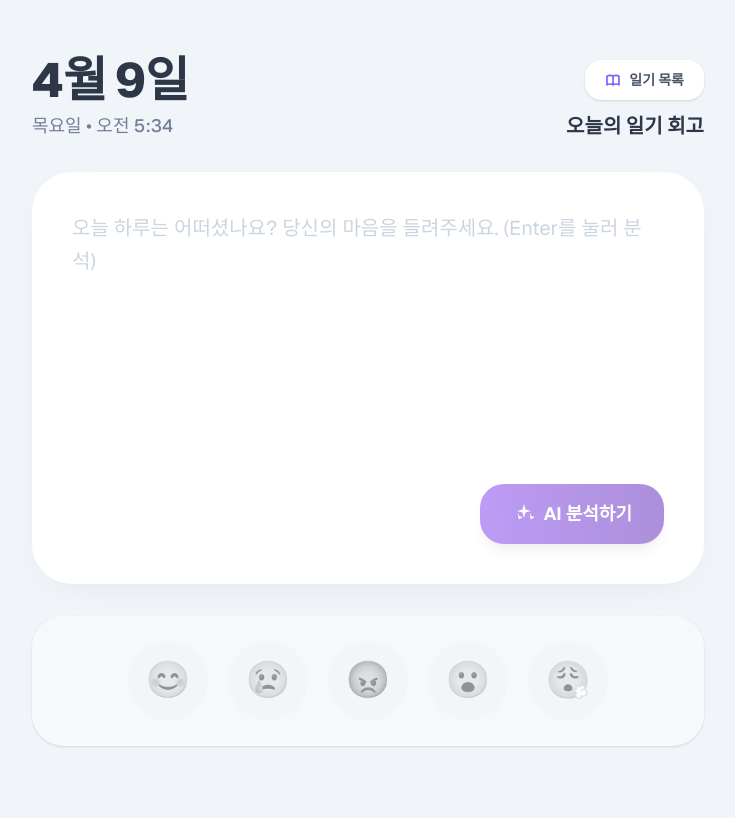
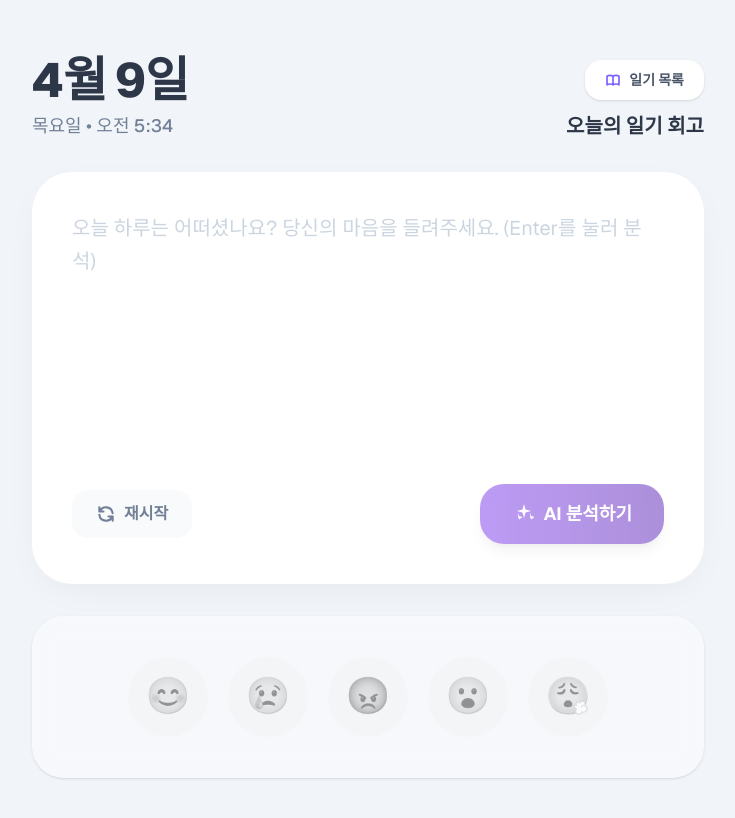
Before and after one commit to jkphusvega/-practice-diary-ai, a Next.js app: page / in a window 1280 px wide. Shown: the top 818 px of the page, without its empty margins (272-1007 px from the left). Built offline with nearby package versions, Linux system fonts and the light colour scheme.

Commit message:
feat: add auto title generation, restart, and save buttons

```diff
--- a/app/actions.ts
+++ b/app/actions.ts
@@ -14,12 +14,15 @@ export async function analyzeDiary(content: string) {
       model: google('gemini-3.1-flash-lite-preview'),
       schema: z.object({
         sentimentId: z.enum(['happy', 'sad', 'angry', 'surprised', 'tired']),
+        title: z.string().describe('일기 내용을 한 문장으로 요약한 감성적인 제목'),
         analysis: z.string().describe('일기에 대한 따뜻하고 공감되는 감성 분석 메시지'),
       }),
       prompt: `
         다음은 사용자가 작성한 일기 내용입니다.
-        이 일기를 읽고 사용자의 감성을 분석하여 가장 적절한 감성 ID 하나를 선택하고,
-        그 이유와 함께 사용자에게 해줄 수 있는 따뜻한 분석 결과를 작성해 주세요.
+        이 일기를 읽고 다음 작업을 수행해 주세요:
+        1. 사용자의 감성을 분석하여 가장 적절한 감성 ID 하나 선택
+        2. 일기 내용을 요약하는 감성적이고 짧은 제목 생성 (5~10자 내외)
+        3. 그 이유와 함께 사용자에게 해줄 수 있는 따뜻한 분석 결과 작성
 
         감성 ID 목록:
         - happy: 행복, 기쁨, 즐거움
@@ -31,7 +34,7 @@ export async function analyzeDiary(content: string) {
         일기 내용:
         "${content}"
 
-        답변은 한국어로 작성해 주세요.
+        대화하듯 한국어로 따뜻하게 답변해 주세요.
       `,
     });
 
--- a/app/page.tsx
+++ b/app/page.tsx
@@ -17,6 +17,7 @@ export default function Home() {
   const [analyzing, setAnalyzing] = useState(false);
   const [selectedSentiment, setSelectedSentiment] = useState<string | null>(null);
   const [analysisResult, setAnalysisResult] = useState("");
+  const [diaryTitle, setDiaryTitle] = useState("");
   const [currentTime, setCurrentTime] = useState(new Date());
 
   // Update time every minute
@@ -47,16 +48,32 @@ export default function Home() {
     setAnalyzing(true);
     setSelectedSentiment(null);
     setAnalysisResult("");
+    setDiaryTitle("");
 
     try {
       const result = await analyzeDiary(diary);
       setSelectedSentiment(result.sentimentId);
+      setDiaryTitle(result.title);
       setAnalysisResult(result.analysis);
     } catch (error: any) {
       alert(error.message || "분석 중 오류가 발생했습니다.");
     } finally {
       setAnalyzing(false);
     }
+  };
+
+  const handleRestart = () => {
+    if (confirm("일기를 초기화하고 다시 작성하시겠습니까?")) {
+      setDiary("");
+      setSelectedSentiment(null);
+      setAnalysisResult("");
+      setDiaryTitle("");
+    }
+  };
+
+  const handleSave = () => {
+    alert("일기가 성공적으로 저장되었습니다!");
+    // Later, this could save to a database.
   };
 
   return (
@@ -98,7 +115,16 @@ export default function Home() {
             }}
           />
 
-          <div className="mt-4 flex justify-end">
+          <div className="mt-4 flex justify-between items-center">
+            <button
+              onClick={handleRestart}
+              className="flex items-center gap-2 rounded-2xl bg-gray-50 px-6 py-3 text-base font-bold text-[#718096] transition-all hover:bg-gray-100 hover:text-[#4A5568] active:scale-95"
+            >
+              <svg className="w-5 h-5" fill="none" stroke="currentColor" viewBox="0 0 24 24">
+                <path strokeLinecap="round" strokeLinejoin="round" strokeWidth="2.5" d="M4 4v5h.582m15.356 2A8.001 8.001 0 004.582 9m0 0H9m11 11v-5h-.581m0 0a8.003 8.003 0 01-15.357-2m15.357 2H15" />
+              </svg>
+              재시작
+            </button>
             <button
               onClick={handleAnalyze}
               disabled={analyzing || !diary.trim()}
@@ -124,7 +150,14 @@ export default function Home() {
         </div>
 
         {/* Sentiment Display */}
-        <div className="flex justify-center rounded-[32px] bg-white/40 p-6 shadow-sm backdrop-blur-md border border-white/20">
+        <div className="flex flex-col items-center gap-6 rounded-[32px] bg-white/40 p-10 shadow-sm backdrop-blur-md border border-white/20">
+          {diaryTitle && (
+            <div className="animate-in fade-in slide-in-from-top-2 duration-500 mb-2">
+              <h2 className="text-2xl font-black text-[#2D3748] tracking-tight bg-white/80 px-6 py-2 rounded-2xl shadow-sm border border-white/50">
+                "{diaryTitle}"
+              </h2>
+            </div>
+          )}
           <div className="flex w-full justify-between items-center max-w-lg px-4">
             {SENTIMENTS.map((s) => (
               <div
@@ -143,11 +176,22 @@ export default function Home() {
 
         {/* Analysis Result Text Area */}
         {analysisResult && (
-          <div className="animate-in fade-in slide-in-from-bottom-4 duration-700 rounded-[32px] bg-white p-8 shadow-sm border border-[#7B61FF]/10">
-            <h3 className="text-lg font-bold text-[#7B61FF] mb-3 flex items-center gap-2">
-              <span className="p-1 rounded-lg bg-[#7B61FF]/10">✨</span> AI 일기 감성 분석 결과
-            </h3>
-            <p className="text-lg leading-relaxed text-[#4A5568] whitespace-pre-wrap">
+          <div className="animate-in fade-in slide-in-from-bottom-4 duration-700 rounded-[32px] bg-white p-10 shadow-sm border border-[#7B61FF]/10">
+            <div className="flex justify-between items-center mb-6">
+              <h3 className="text-xl font-bold text-[#7B61FF] flex items-center gap-2">
+                <span className="p-1.5 rounded-xl bg-[#7B61FF]/10 text-2xl">✨</span> AI 일기 감성 분석 결과
+              </h3>
+              <button
+                onClick={handleSave}
+                className="flex items-center gap-2 rounded-2xl bg-gradient-to-r from-[#7B61FF] to-[#6366F1] px-6 py-3 text-base font-bold text-white shadow-md transition-all hover:brightness-110 active:scale-95"
+              >
+                <svg className="w-5 h-5" fill="none" stroke="currentColor" viewBox="0 0 24 24">
+                  <path strokeLinecap="round" strokeLinejoin="round" strokeWidth="2.5" d="M8 7H5a2 2 0 00-2 2v9a2 2 0 002 2h14a2 2 0 002-2V9a2 2 0 00-2-2h-3m-1 4l-3 3m0 0l-3-3m3 3V4" />
+                </svg>
+                분석 결과 저장
+              </button>
+            </div>
+            <p className="text-xl leading-relaxed text-[#4A5568] whitespace-pre-wrap">
               {analysisResult}
             </p>
           </div>
```
